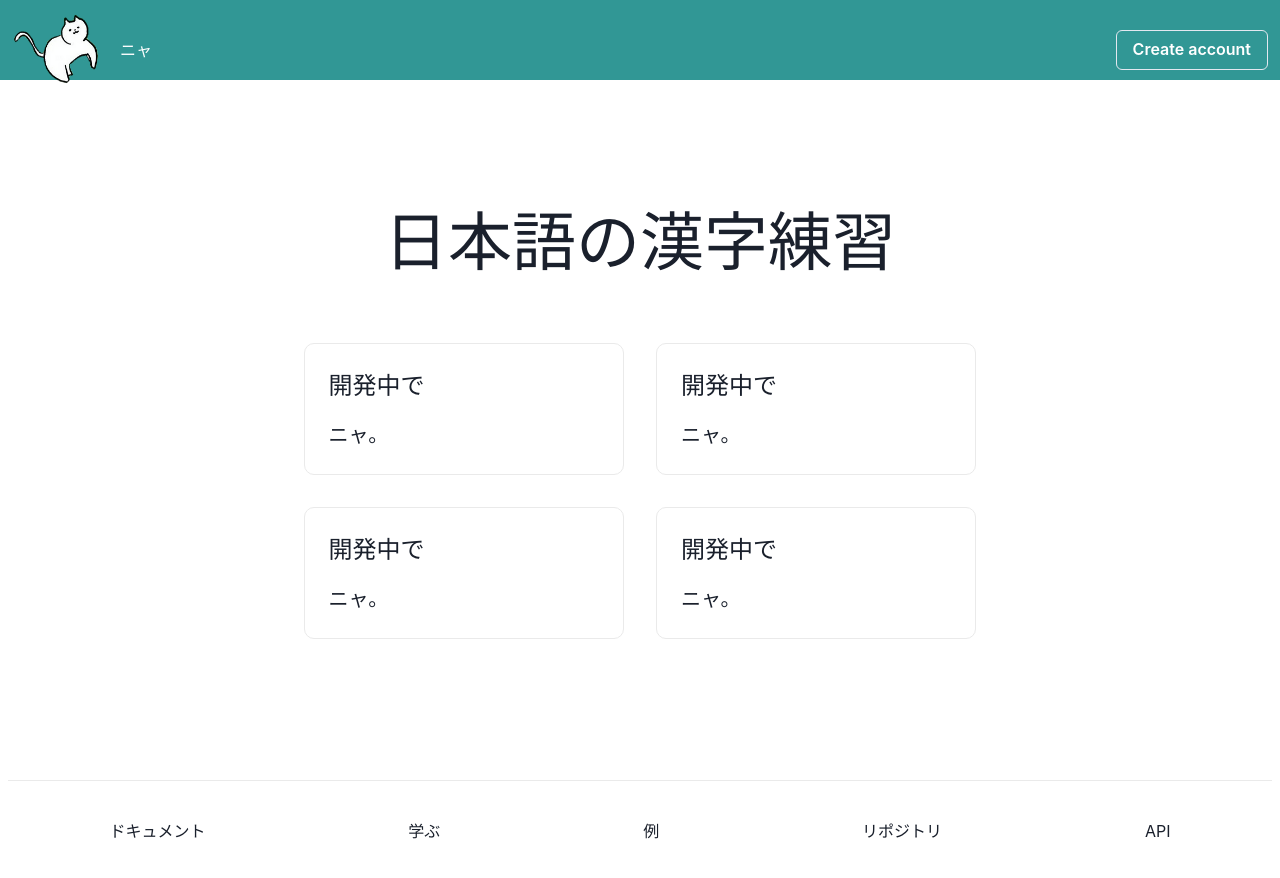
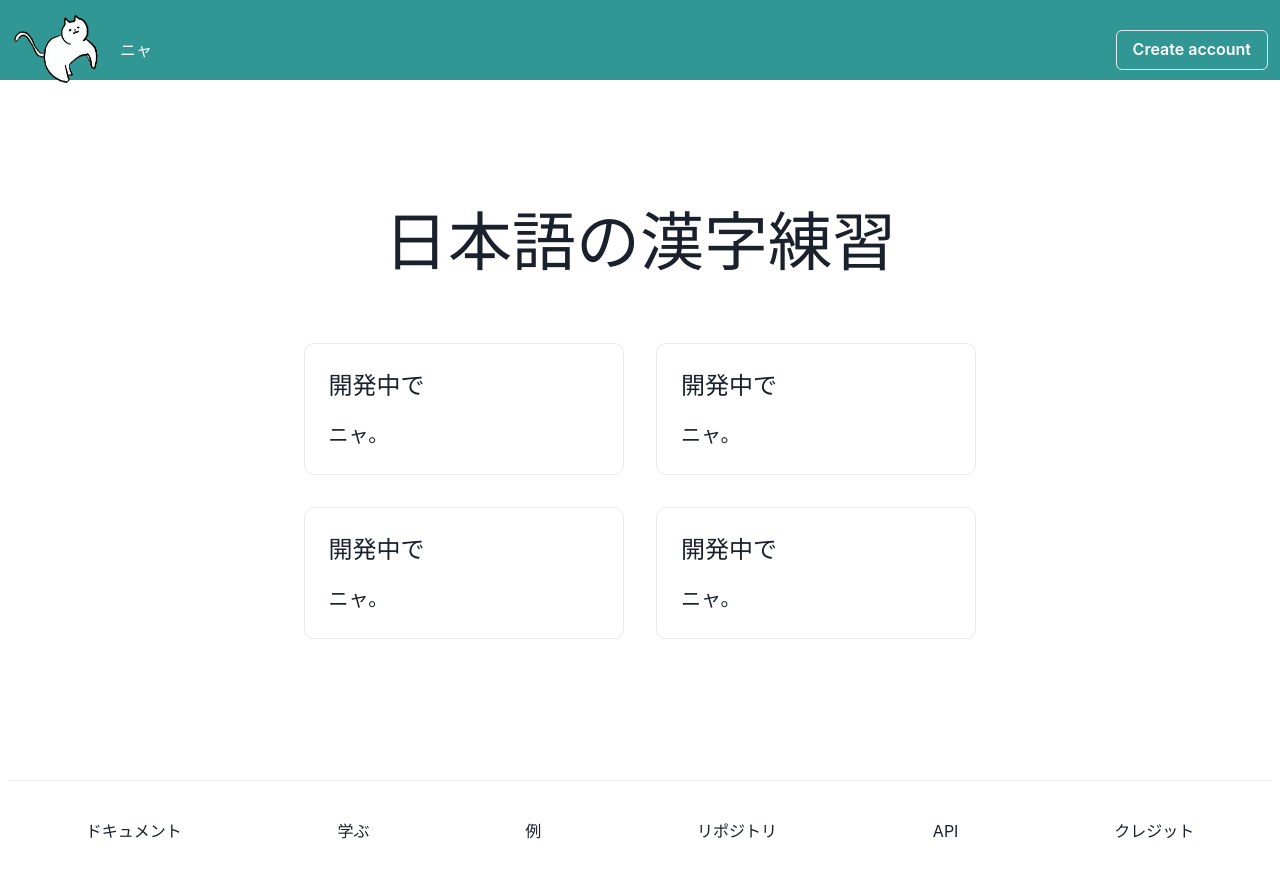
Before and after one commit to AyanoNK/jp-kanji-conjugations, a Next.js app: page / in a window 1280 px wide. Built offline with nearby package versions, Linux system fonts and the light colour scheme.

Commit message:
Added credits to footer

```diff
--- a/pages/index.js
+++ b/pages/index.js
@@ -75,6 +75,7 @@ export default function Home() {
         >
           API
         </a>
+        <Link href="/credits">クレジット</Link>
       </footer>
     </div>
   );
```
